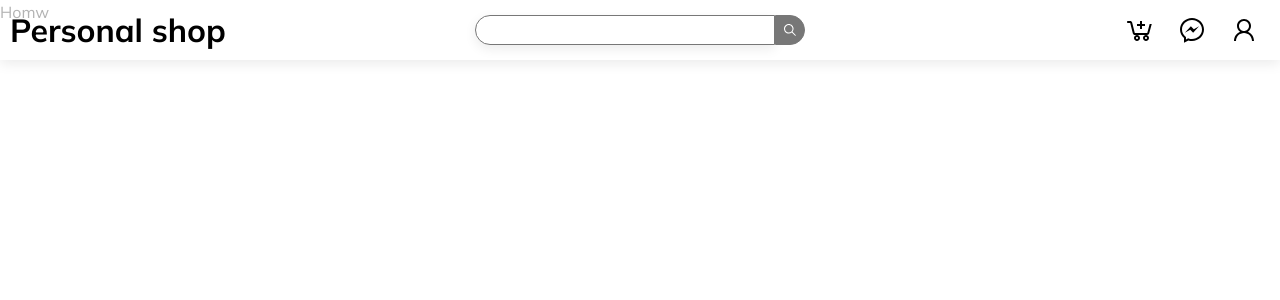
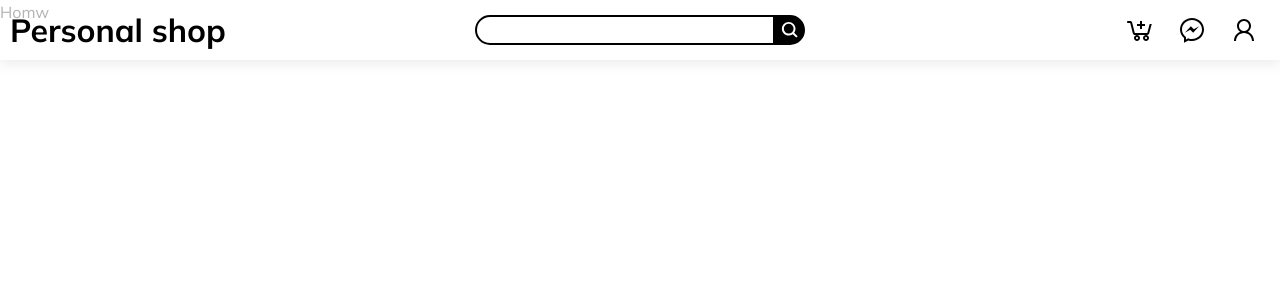
Before and after one commit to Dawid-Femin/e-commerce, a React (Vite) app in the folder client/: page / in a window 1280 px wide. Shown: the top 300 px of the page. Built offline with nearby package versions, Linux system fonts and the light colour scheme.

Commit message:
Improved InputSearch

```diff
--- a/client/src/components/InputSearch/InputSearch.tsx
+++ b/client/src/components/InputSearch/InputSearch.tsx
@@ -1,5 +1,7 @@
 import classes from "./inputSearch.module.scss";
-import { IoIosSearch } from "react-icons/io";
+import { IoSearch } from "react-icons/io5";
+
+
 import { FC } from "react";
 
 interface InputSearchProps {
@@ -14,7 +16,7 @@ export const InputSearch: FC<InputSearchProps> = ({
   return (
     <div className={classes.input}>
       <input type="text" placeholder={placeholder} />
-      <IoIosSearch onClick={onIconClick} />
+      <IoSearch onClick={onIconClick} />
     </div>
   );
 };
--- a/client/src/components/InputSearch/inputSearch.module.scss
+++ b/client/src/components/InputSearch/inputSearch.module.scss
@@ -5,8 +5,7 @@
 
   input {
     border-radius: 20px 0 0 20px;
-    border: 1px solid #777;
-    box-shadow: $box-shadow;
+    border: 2px solid $black;
     min-height: 30px;
     min-width: 300px;
     padding-left: 20px;
@@ -14,12 +13,12 @@
   }
 
   svg {
-    background-color: #777;
+    background-color: $black;
     min-height: 30px;
     min-width: 30px;
-    padding: 6px;
+    padding: 3px;
     border-radius: 0 20px 20px 0;
-    border: 1px solid #777;
+    border: 2px solid $black;
     color: $white;
     cursor: pointer;
   }
```
